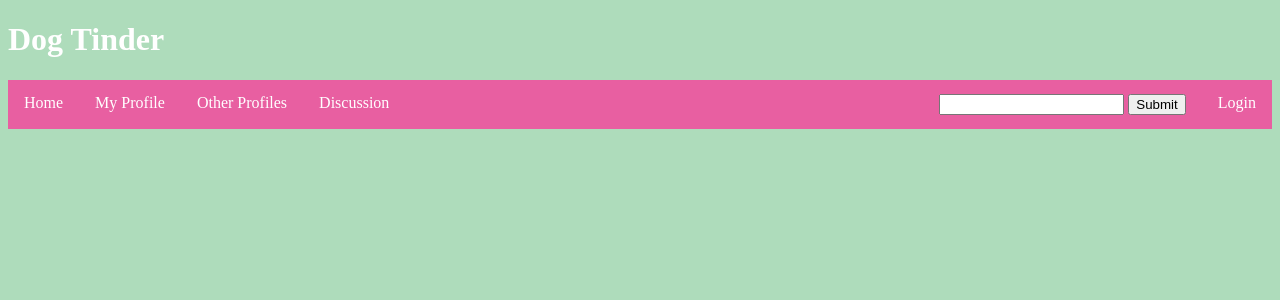
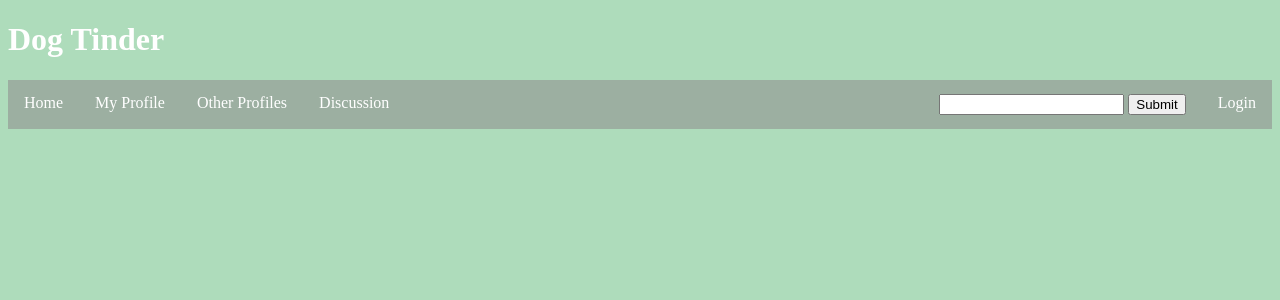
Before and after one commit to jacobia21/bermudaTriangle, a Python web app: template dog-tinder/templates/homepage.html in a window 1280 px wide. Shown: the top 300 px of the page. Run offline with Jinja, Linux system fonts and the light colour scheme; the template is opened without the code that fills it, so the values that code supplies are empty.

Commit message:
Changed color of bar

```diff
--- a/dog-tinder/resources/style.css
+++ b/dog-tinder/resources/style.css
@@ -6,7 +6,7 @@ ul {
     margin: 0;
     padding: 0;
     overflow: hidden;
-    background-color: #e85fa1;
+    background-color: rgba(144,144,144,0.58);
 }
 
 li {
@@ -49,4 +49,5 @@ hr{
   padding: 10px 10px;
   background-color: #e85fa1;
   display: inline-block;
+
 }
--- a/dog-tinder/templates/user_profile.html
+++ b/dog-tinder/templates/user_profile.html
@@ -24,10 +24,11 @@
       </div>
     </ul>
 
-    <h2> Welcome Back {{username}}!</h2>
+
     <div class="container">
       <div class="vertical">
         <!--left side-->
+        <h2> Welcome Back {{username}}!</h2>
         <img src ="resources/Insert-Photo-Here.jpg">
       </div>
       <hr width="1" size="2000">
```
